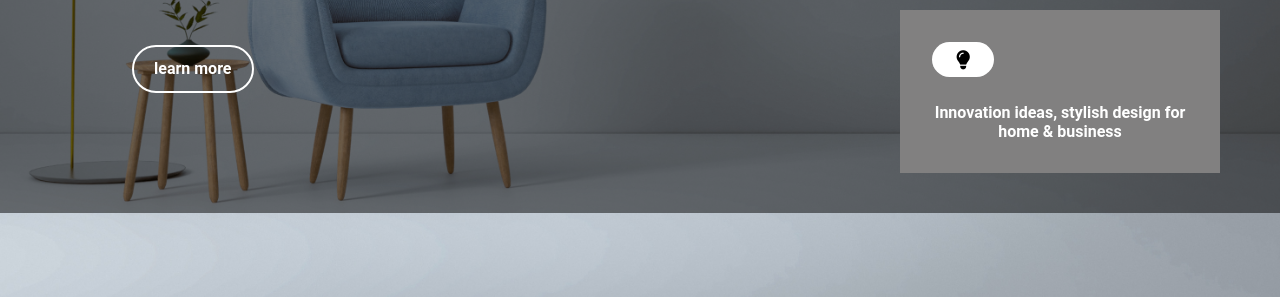
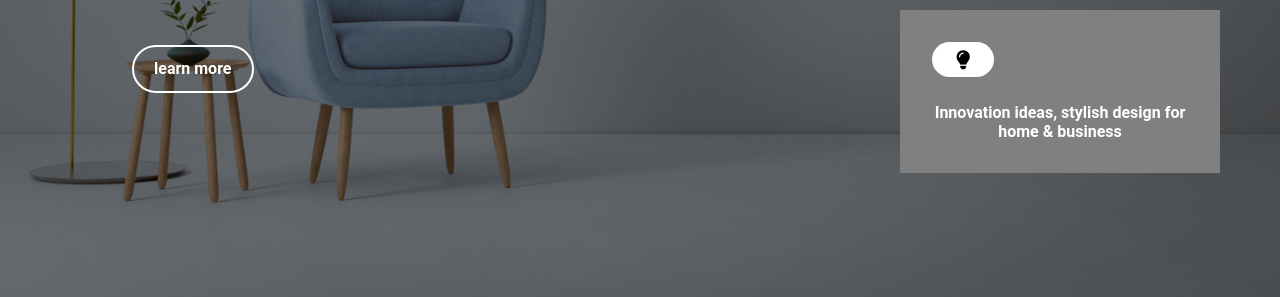
Before and after one commit to raj-0508/HTML-CSS-PROJECT-10, a plain HTML site: page index.html in a window 1280 px wide. Shown: the part 503-800 px from the top of the page. Drawn offline with Linux system fonts and the light colour scheme.

Commit message:
first commit

```diff
--- a/style.css
+++ b/style.css
@@ -6,7 +6,6 @@
 }
 
 body{
-    max-width: 1300px;
     background-image: url(Assest/bgimage.jpg);
     background-size: cover;
     background-repeat: no-repeat;
@@ -16,6 +15,7 @@ body{
 
 .container{
     background-color: rgba(0, 0, 0, .5);
+    height: 100vh;
 }
 
 .navbar{
```
